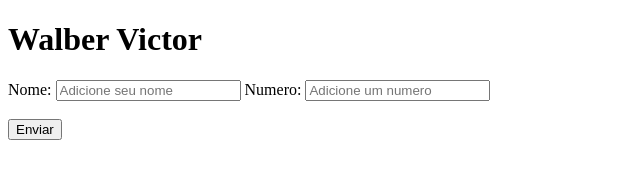
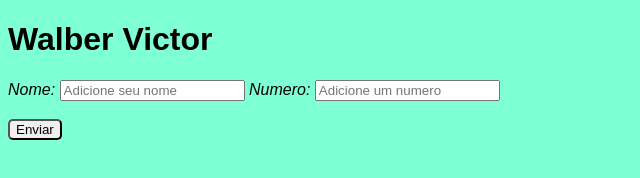
Before and after one commit to walbercruz03/UC5, an Electron app: page aula/index.html in a window 800 px wide. Shown: the whole page, without its empty margins (0-640 px from the left). Drawn offline with Linux system fonts and the light colour scheme.

Commit message:
treinandohtml

```diff
--- a/aula/index.html
+++ b/aula/index.html
@@ -5,7 +5,17 @@
     <meta name="viewport" content="width=device-width, initial-scale=1.0">
     <title>Exemplo - Aplicação Desktop</title>
     <style>
-
+     body {
+         background-color: aquamarine;
+         font-family: Arial, Helvetica, sans-serif;
+     }
+     label{
+        font-size: 16px;
+        font-style: italic;
+     }
+     button{
+        border-radius: 5px;
+     }
     </style>
 </head>
 <body>
```
